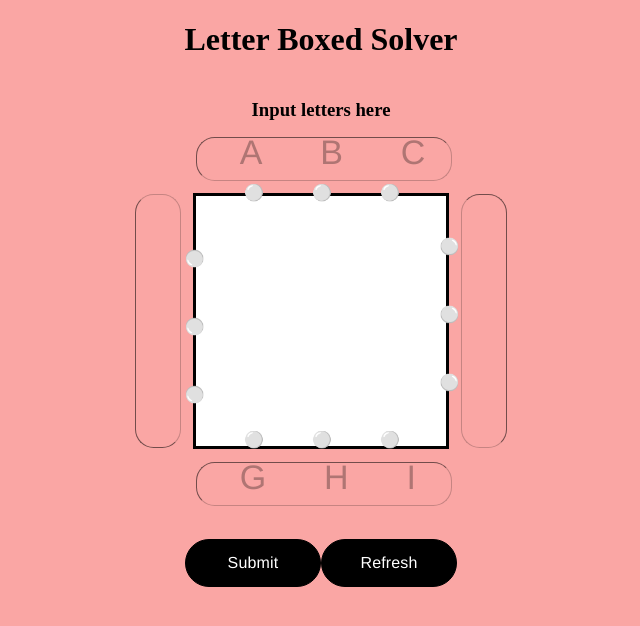
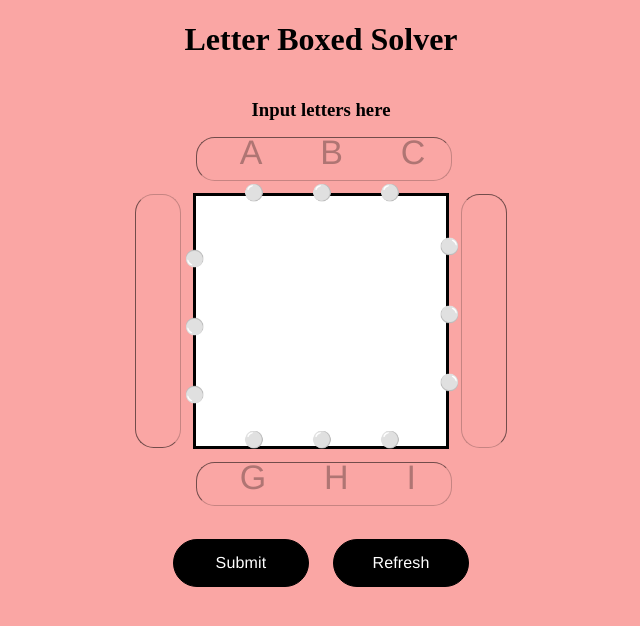
Before and after one commit to MrJanHorak/letter-box-solver, a React (Create React App) app: page / in a window 1280 px wide. Shown: the top 626 px of the page, without its empty margins (319-959 px from the left). Built offline with nearby package versions, Linux system fonts and the light colour scheme; a web font is replaced by a local one.

Commit message:
add margins to buttons

```diff
--- a/src/styles/landing.css
+++ b/src/styles/landing.css
@@ -74,6 +74,7 @@ label {
 }
 
 .button {
+  margin: 0 12px 0 12px;
   background-color: black;
   border: 1px solid black;
   border-radius: 1.5em;
```
